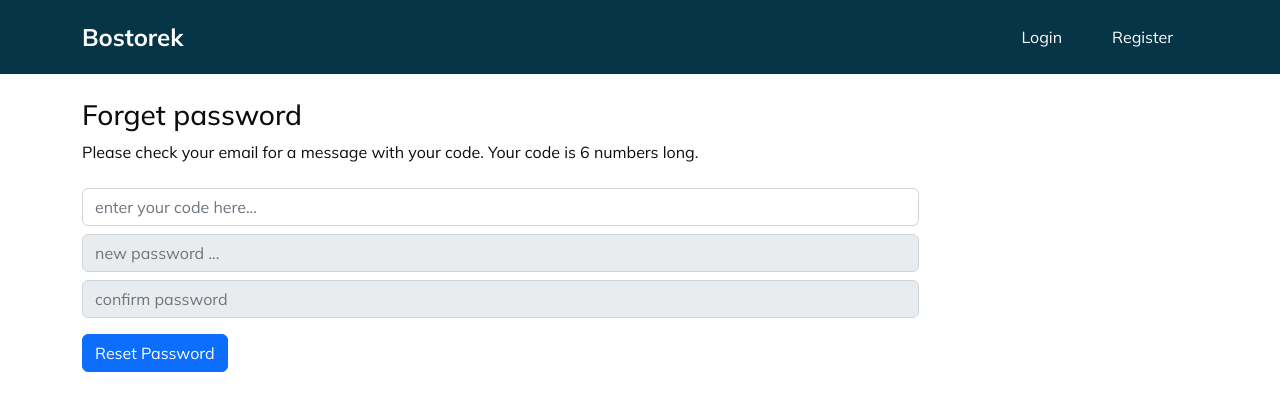
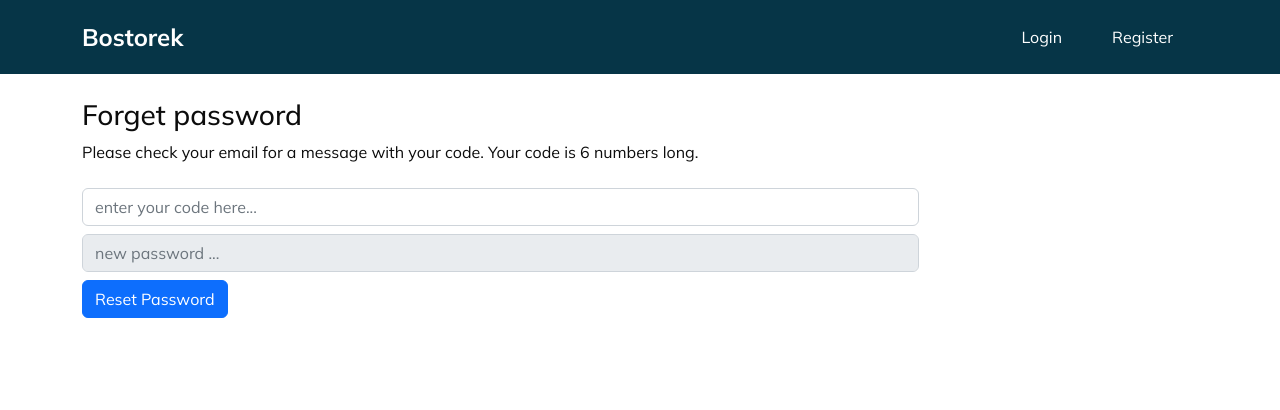
Before and after one commit to ZeyadWael10/Library-Management-System-Fullstack, a React (Vite) app in the folder client/: page /forget-password in a window 1280 px wide. Shown: the top 410 px of the page. Built offline with nearby package versions, Linux system fonts and the light colour scheme.

Commit message:
forget password

```diff
--- a/client/src/Pages/Auth/ForgetPassword.jsx
+++ b/client/src/Pages/Auth/ForgetPassword.jsx
@@ -6,16 +6,16 @@ const ForgetPassword = () => {
     password: "",
     resetCode: "",
     email: localStorage.getItem("forgetpassword"),
-    confirmPassword: "",
   });
 
   const sendResetPassword = async () => {
     const { data } = await axios.post(
       `http://localhost:3000/api/v1/user/resetpassword`,
-      { resetPassword }
+      { ...resetPassword }
     );
 
     console.log(data);
+    console.log(resetPassword);
   };
 
   const handleChange = (event) => {
@@ -58,15 +58,6 @@ const ForgetPassword = () => {
           value={resetPassword.password}
           disabled={resetPassword.resetCode.length !== 6}
         />
-        <input
-          type="text"
-          className="form-control w-75 mt-2 mb-3"
-          placeholder="confirm password"
-          name="confirmPassword"
-          onChange={handleChange}
-          value={resetPassword.confirmPassword}
-          disabled={resetPassword.resetCode.length !== 6}
-        />
 
         <button className="btn btn-primary">Reset Password</button>
       </form>
--- a/client/src/Pages/Products/ProductItem.jsx
+++ b/client/src/Pages/Products/ProductItem.jsx
@@ -20,12 +20,12 @@ const ProductItem = ({ imgSrc, title, author, borrowed, id }) => {
           <h3 className="h5 fw-semibold mb-0">{title}</h3>
           <p className=" mt-0 text-success">{author}</p>
           <div className="cta">
-            <button className="btn d-block btn-outline-info w-100 my-2">
+            {/* <button className="btn d-block btn-outline-info w-100 my-2">
               Details
             </button>
             <button className="btn d-block btn-success w-100 my-2">
               Add to cart
-            </button>
+            </button> */}
             <div className="d-flex gap-2">
               <Link
                 to={`/products/updateBook/${id}`}
```
Also changed, not shown: 1 other file (tests, documents, lock files or other folders).
